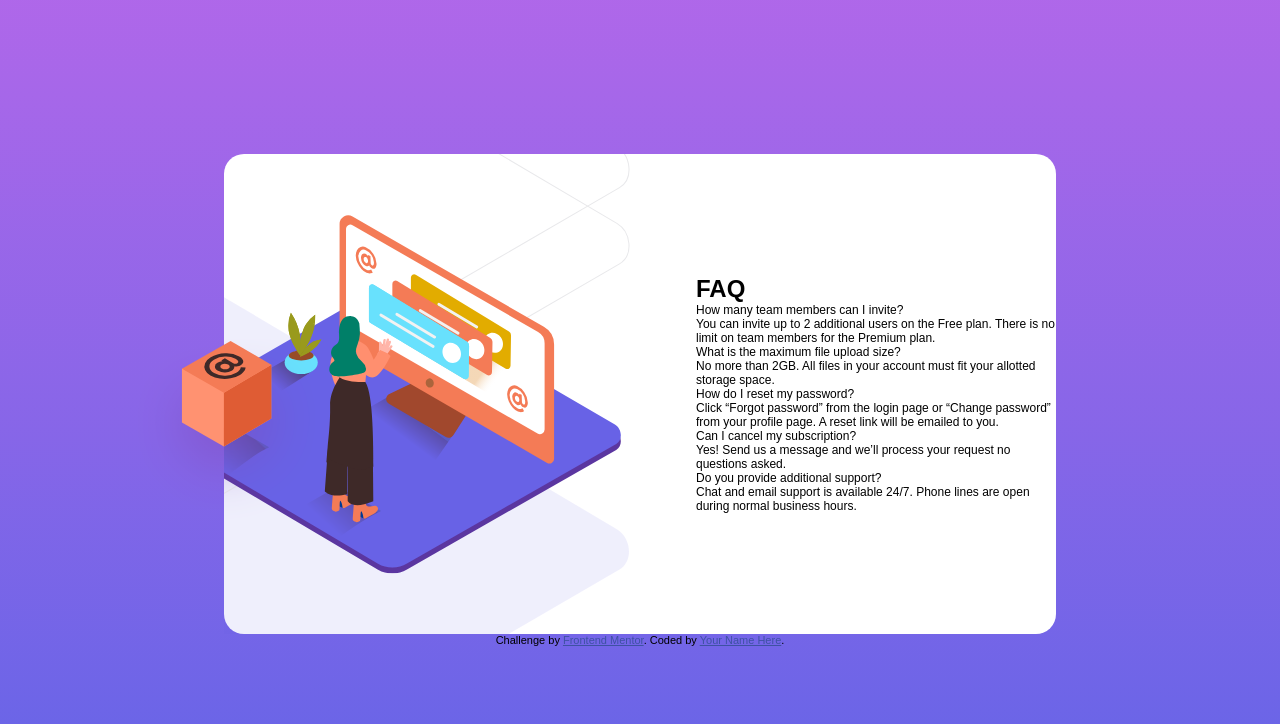
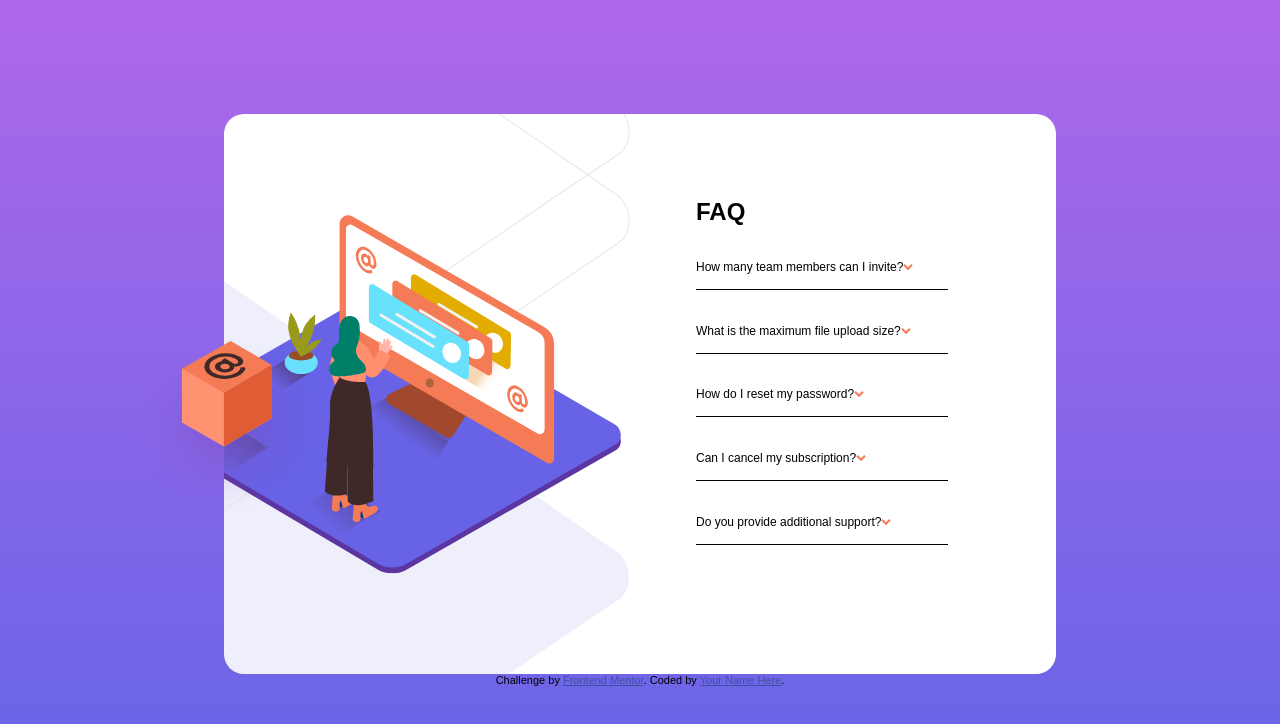
Before and after one commit to krishna-nayak/faq-accordion-card-main, a plain HTML site: page index.html in a window 1280 px wide. Drawn offline with Linux system fonts and the light colour scheme.

Commit message:
text layout

```diff
--- a/index.html
+++ b/index.html
@@ -32,30 +32,50 @@
                 <div class="faq">
                     <h1>FAQ</h1>
                     <div class="questions">
-                        <div class="q1 question">
-                            <p>How many team members can I invite?</p>
-                            <p class="a1">
-                                You can invite up to 2 additional users on the Free plan. There is no limit on team members for the Premium plan.
+                        <div class="question">
+                            <p>
+                                How many team members can I invite?<span><img src="images/icon-arrow-down.svg" alt="arrow" srcset="" /></span>
                             </p>
+                            <div class="answer">
+                                <p>
+                                    You can invite up to 2 additional users on the Free plan. There is no limit on team members for the Premium plan.
+                                </p>
+                            </div>
                         </div>
-                        <div class="q2 question">
-                            <p>What is the maximum file upload size?</p>
-                            <p class="a2">No more than 2GB. All files in your account must fit your allotted storage space.</p>
+                        <div class="question">
+                            <p>
+                                What is the maximum file upload size?<span><img src="images/icon-arrow-down.svg" alt="arrow" srcset="" /></span>
+                            </p>
+                            <div class="answer">
+                                <p>No more than 2GB. All files in your account must fit your allotted storage space.</p>
+                            </div>
                         </div>
-                        <div class="q3 question">
-                            <p>How do I reset my password?</p>
-                            <p class="a3">
-                                Click “Forgot password” from the login page or “Change password” from your profile page. A reset link will be emailed
-                                to you.
+                        <div class="question">
+                            <p>
+                                How do I reset my password?<span><img src="images/icon-arrow-down.svg" alt="arrow" srcset="" /></span>
                             </p>
+                            <div class="answer">
+                                <p>
+                                    Click “Forgot password” from the login page or “Change password” from your profile page. A reset link will be
+                                    emailed to you.
+                                </p>
+                            </div>
                         </div>
-                        <div class="q4 question">
-                            <p>Can I cancel my subscription?</p>
-                            <p class="a4">Yes! Send us a message and we’ll process your request no questions asked.</p>
+                        <div class="question">
+                            <p>
+                                Can I cancel my subscription?<span><img src="images/icon-arrow-down.svg" alt="arrow" srcset="" /></span>
+                            </p>
+                            <div class="answer">
+                                <p>Yes! Send us a message and we’ll process your request no questions asked.</p>
+                            </div>
                         </div>
-                        <div class="q5 question">
-                            <p>Do you provide additional support?</p>
-                            <p class="a5">Chat and email support is available 24/7. Phone lines are open during normal business hours.</p>
+                        <div class="question">
+                            <p>
+                                Do you provide additional support?<span><img src="images/icon-arrow-down.svg" alt="arrow" srcset="" /></span>
+                            </p>
+                            <div class="answer">
+                                <p>Chat and email support is available 24/7. Phone lines are open during normal business hours.</p>
+                            </div>
                         </div>
                     </div>
                 </div>
--- a/style.css
+++ b/style.css
@@ -18,8 +18,8 @@ body {
 }
 .container {
     position: relative;
-    height: 60vh;
-    width: 65%;
+    height: 70vh;
+    width: 65vw;
     background-color: white;
     margin: 0 auto;
     border-radius: 20px;
@@ -60,9 +60,27 @@ body {
     z-index: 1;
 }
 
+/* fAQ */
 .faq {
+    margin: auto 0;
+    height: 70%;
     grid-column: span 1;
+}
+
+.questions {
+    width: 70%;
+    height: 90%;
+
     display: flex;
     flex-direction: column;
-    justify-content: center;
+    justify-content: space-evenly;
 }
+
+.question {
+    border-bottom: 1px solid #000;
+    padding-bottom: 15px;
+}
+
+.answer {
+    display: none;
+}
```
